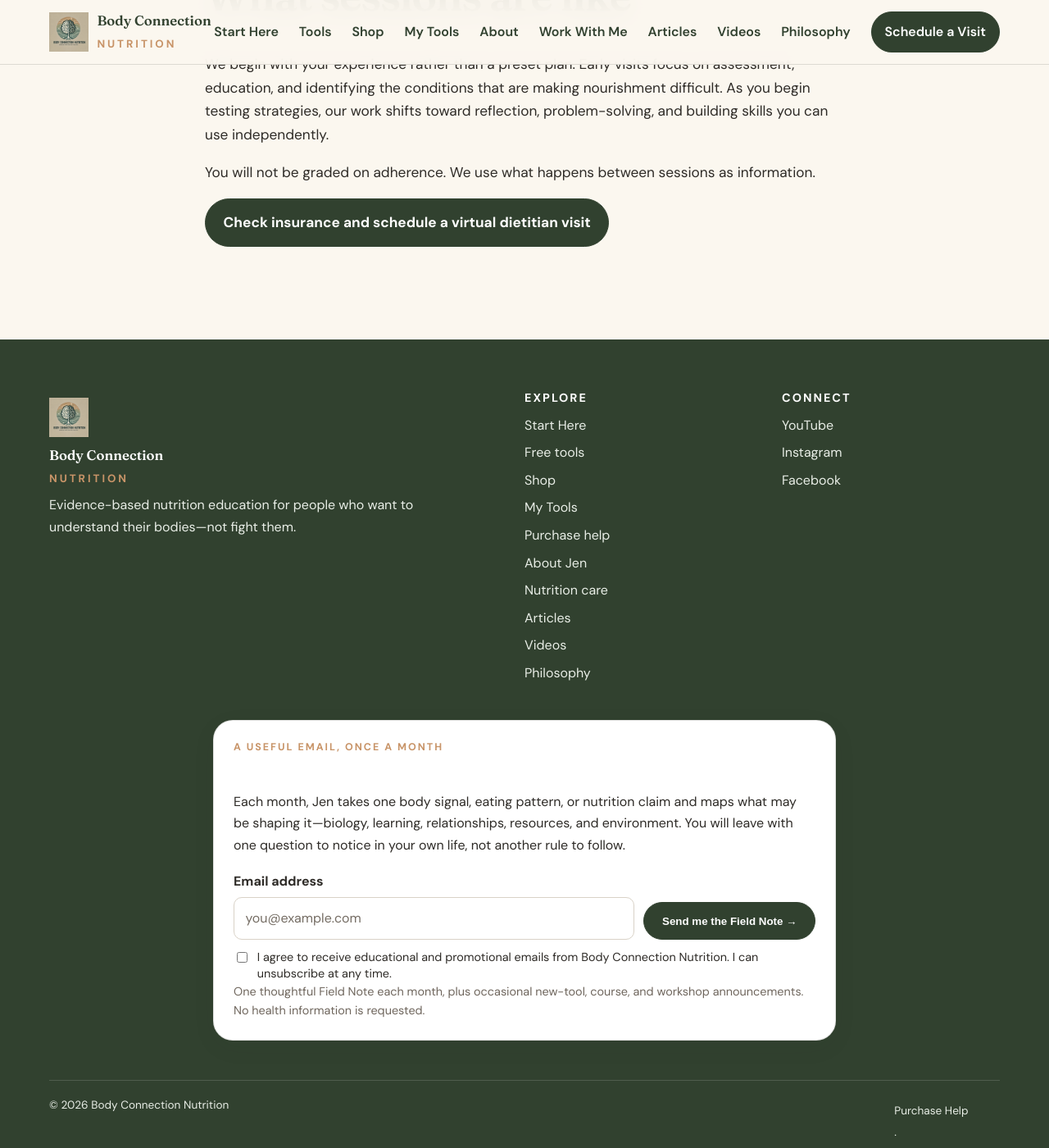
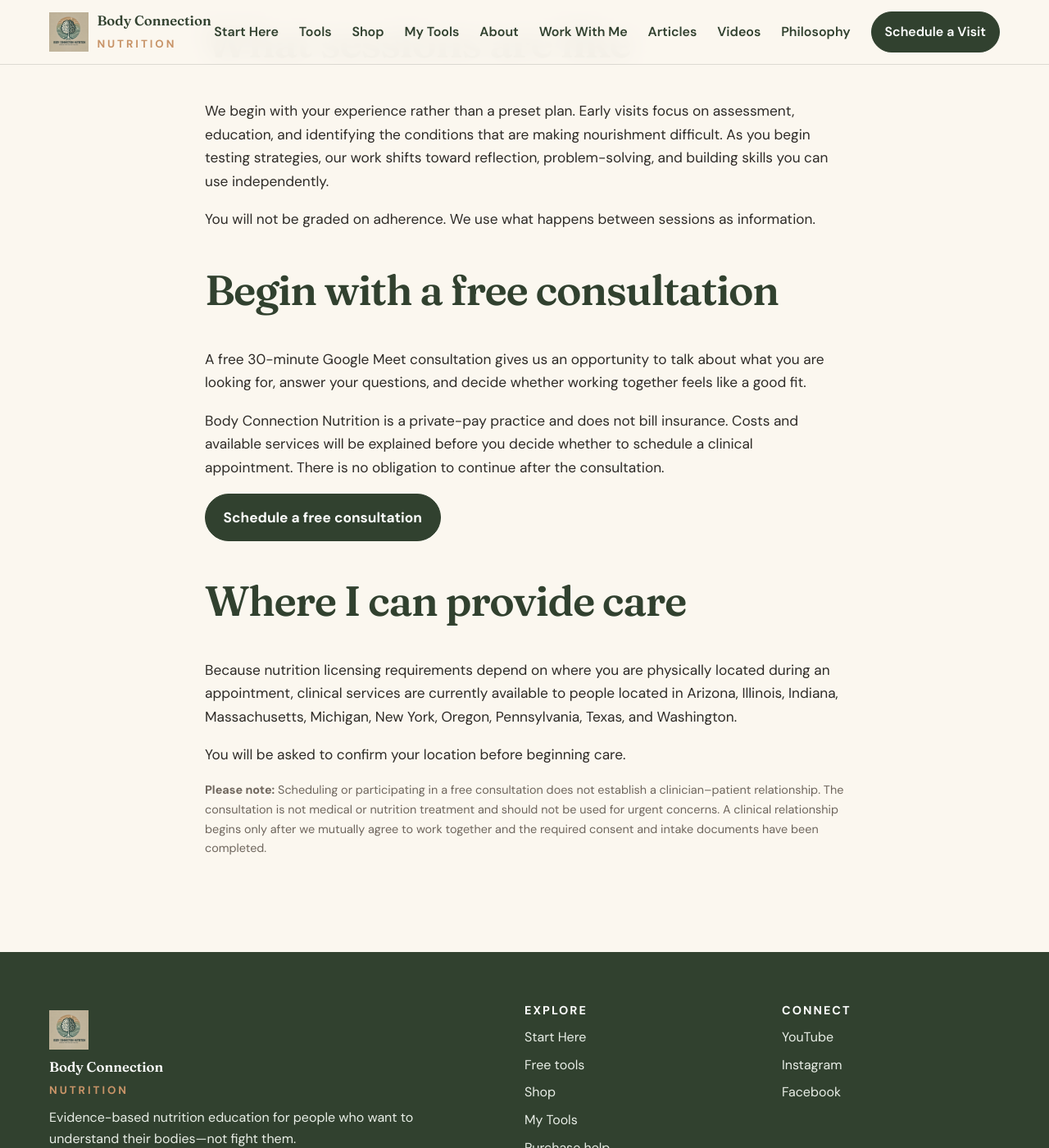
Before and after one commit to BodyConnectionNutrition/Nov-10-build, a Jekyll site: the page built from services.md, in a window 1280 px wide and 1400 px high, scrolled down 1385 px. Shown: the whole window at 82% size. Built offline with Jekyll 4.4.1, drawn with Linux system fonts in a browser that asks for light colours; some of the changed text lies outside the part shown.

Commit message:
Add private-pay consultation scheduling

```diff
--- a/services.md
+++ b/services.md
@@ -2,13 +2,13 @@
 layout: page
 permalink: /services/
 title: Virtual Registered Dietitian Nutrition Counseling
-description: Virtual nutrition counseling with registered dietitian Jennifer Nickell for food relationships, disordered eating recovery support, appetite, ADHD, family nutrition, and practical eating strategies.
+description: Private-pay virtual nutrition counseling with registered dietitian Jennifer Nickell for people seeking evidence-based, individualized support without rigid food rules.
 eyebrow: Individual nutrition care
 intro: Evidence-based virtual nutrition counseling for people who are tired of conflicting advice, rigid food rules, and feeling as though their bodies have betrayed them.
 ---
-## Nutrition counseling through Nourish
+## Nutrition care that begins with understanding
 
-I provide virtual nutrition counseling through Nourish. Many clients pay little or nothing out of pocket because visits are covered by their insurance plan.
+I work with people who feel overwhelmed by nutrition information, disconnected from hunger and other body signals, or caught in cycles of restriction, guilt, and starting over. Our work may include making sense of appetite, rebuilding trust around food, understanding the conditions shaping your eating, and finding forms of care that are realistic for your actual life.
 
 Sessions may include:
 
@@ -26,4 +26,18 @@ We begin with your experience rather than a preset plan. Early visits focus on a
 
 You will not be graded on adherence. We use what happens between sessions as information.
 
-<p><a class="button" href="https://www.usenourish.com/providers/jennifer-nickell" target="_blank" rel="noopener">Check insurance and schedule a virtual dietitian visit</a></p>
+## Begin with a free consultation
+
+A free 30-minute Google Meet consultation gives us an opportunity to talk about what you are looking for, answer your questions, and decide whether working together feels like a good fit.
+
+Body Connection Nutrition is a private-pay practice and does not bill insurance. Costs and available services will be explained before you decide whether to schedule a clinical appointment. There is no obligation to continue after the consultation.
+
+<p><a class="button" href="https://calendly.com/bodyconnectionnutrition/intro-meeting" target="_blank" rel="noopener">Schedule a free consultation</a></p>
+
+## Where I can provide care
+
+Because nutrition licensing requirements depend on where you are physically located during an appointment, clinical services are currently available to people located in Arizona, Illinois, Indiana, Massachusetts, Michigan, New York, Oregon, Pennsylvania, Texas, and Washington.
+
+You will be asked to confirm your location before beginning care.
+
+<p class="trust-line"><strong>Please note:</strong> Scheduling or participating in a free consultation does not establish a clinician–patient relationship. The consultation is not medical or nutrition treatment and should not be used for urgent concerns. A clinical relationship begins only after we mutually agree to work together and the required consent and intake documents have been completed.</p>
```
